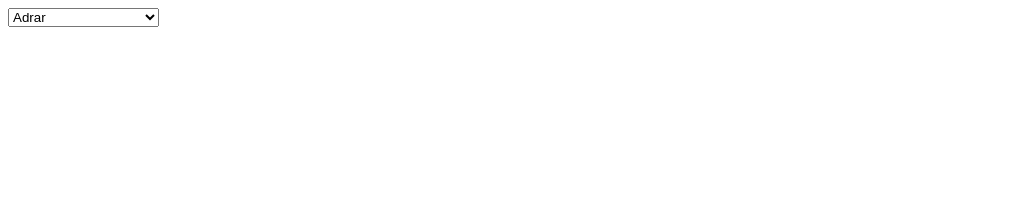
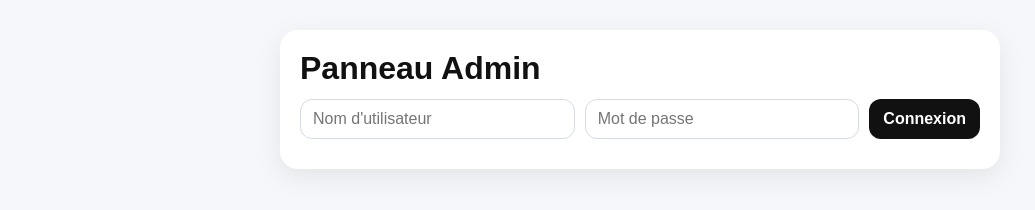
Before and after one commit to Krimozinou/krimo-alertes, a website: page admin.html in a window 1280 px wide. Shown: the whole page, without its empty margins (0-1035 px from the left). Drawn offline with Linux system fonts and the light colour scheme.

Commit message:
Update admin.html

```diff
--- a/admin.html
+++ b/admin.html
@@ -1,73 +1,91 @@
-<select id="region">
-  <option value="Adrar">Adrar</option>
-  <option value="Chlef">Chlef</option>
-  <option value="Laghouat">Laghouat</option>
-  <option value="Oum El Bouaghi">Oum El Bouaghi</option>
-  <option value="Batna">Batna</option>
-  <option value="Béjaïa">Béjaïa</option>
-  <option value="Biskra">Biskra</option>
-  <option value="Béchar">Béchar</option>
-  <option value="Blida">Blida</option>
-  <option value="Bouira">Bouira</option>
-  <option value="Tamanrasset">Tamanrasset</option>
-  <option value="Tébessa">Tébessa</option>
-  <option value="Tlemcen">Tlemcen</option>
-  <option value="Tiaret">Tiaret</option>
-  <option value="Tizi Ouzou">Tizi Ouzou</option>
-  <option value="Alger">Alger</option>
-  <option value="Djelfa">Djelfa</option>
-  <option value="Jijel">Jijel</option>
-  <option value="Sétif">Sétif</option>
-  <option value="Saïda">Saïda</option>
-  <option value="Skikda">Skikda</option>
-  <option value="Sidi Bel Abbès">Sidi Bel Abbès</option>
-  <option value="Annaba">Annaba</option>
-  <option value="Guelma">Guelma</option>
-  <option value="Constantine">Constantine</option>
-  <option value="Médéa">Médéa</option>
-  <option value="Mostaganem">Mostaganem</option>
-  <option value="M’Sila">M’Sila</option>
-  <option value="Mascara">Mascara</option>
-  <option value="Ouargla">Ouargla</option>
-  <option value="Oran">Oran</option>
-  <option value="El Bayadh">El Bayadh</option>
-  <option value="Illizi">Illizi</option>
-  <option value="Bordj Bou Arréridj">Bordj Bou Arréridj</option>
-  <option value="Boumerdès">Boumerdès</option>
-  <option value="El Tarf">El Tarf</option>
-  <option value="Tindouf">Tindouf</option>
-  <option value="Tissemsilt">Tissemsilt</option>
-  <option value="El Oued">El Oued</option>
-  <option value="Khenchela">Khenchela</option>
-  <option value="Souk Ahras">Souk Ahras</option>
-  <option value="Tipaza">Tipaza</option>
-  <option value="Mila">Mila</option>
-  <option value="Aïn Defla">Aïn Defla</option>
-  <option value="Naâma">Naâma</option>
-  <option value="Aïn Témouchent">Aïn Témouchent</option>
-  <option value="Ghardaïa">Ghardaïa</option>
-  <option value="Relizane">Relizane</option>
-  <option value="Timimoun">Timimoun</option>
-  <option value="Bordj Badji Mokhtar">Bordj Badji Mokhtar</option>
-  <option value="Ouled Djellal">Ouled Djellal</option>
-  <option value="Béni Abbès">Béni Abbès</option>
-  <option value="In Salah">In Salah</option>
-  <option value="In Guezzam">In Guezzam</option>
-  <option value="Touggourt">Touggourt</option>
-  <option value="Djanet">Djanet</option>
-  <option value="El Meghaier">El Meghaier</option>
-  <option value="El Meniaa">El Meniaa</option>
+<!doctype html>
+<html lang="fr">
+<head>
+  <meta charset="utf-8" />
+  <meta name="viewport" content="width=device-width,initial-scale=1" />
+  <title>Panneau Admin - Krimo Alertes</title>
+  <link rel="stylesheet" href="/app.css" />
+</head>
+<body>
 
-  <!-- ✅ +11 zones Krimo -->
-  <option value="Aflou">Aflou</option>
-  <option value="Brikcha">Brikcha</option>
-  <option value="El-Qantara">El-Qantara</option>
-  <option value="Bir El Ater">Bir El Ater</option>
-  <option value="El Aricha">El Aricha</option>
-  <option value="Ksar Chelala">Ksar Chelala</option>
-  <option value="Aïn Oussera">Aïn Oussera</option>
-  <option value="M’saâd">M’saâd</option>
-  <option value="Ksar El Boukhari">Ksar El Boukhari</option>
-  <option value="Boussaâda">Boussaâda</option>
-  <option value="El Abiodh Sidi Cheikh">El Abiodh Sidi Cheikh</option>
-</select>
+  <!-- ✅ LOGIN -->
+  <div id="loginBox" class="card" style="max-width: 680px; margin: 30px auto; padding: 20px;">
+    <h1 style="margin:0 0 12px 0;">Panneau Admin</h1>
+
+    <div style="display:flex; gap:10px; flex-wrap:wrap;">
+      <input id="username" placeholder="Nom d'utilisateur" style="flex:1; min-width:200px;" />
+      <input id="password" type="password" placeholder="Mot de passe" style="flex:1; min-width:200px;" />
+      <button id="loginBtn">Connexion</button>
+    </div>
+
+    <div id="loginMsg" style="margin-top:10px; color:#b00020;"></div>
+  </div>
+
+  <!-- ✅ PANEL (CACHE AU DÉBUT) -->
+  <div id="panel" class="card" style="display:none; max-width: 980px; margin: 30px auto; padding: 20px;">
+    <div style="display:flex; justify-content:space-between; align-items:center; gap:10px;">
+      <h1 style="margin:0;">Panneau Admin</h1>
+      <button id="logoutBtn">Déconnexion</button>
+    </div>
+
+    <div style="margin-top:14px; display:grid; grid-template-columns: 1fr 1fr; gap:12px;">
+      <!-- Niveau -->
+      <div>
+        <label style="display:block; margin-bottom:6px;">Niveau</label>
+        <select id="level" style="width:100%;">
+          <option value="none">Aucune alerte</option>
+          <option value="yellow">Jaune (Niveau 01)</option>
+          <option value="orange">Orange (Niveau 02)</option>
+          <option value="red">Rouge (Niveau 03)</option>
+        </select>
+      </div>
+
+      <!-- Région -->
+      <div>
+        <label style="display:block; margin-bottom:6px;">Région</label>
+        <select id="region" style="width:100%;">
+          <option value="OUEST">OUEST</option>
+          <option value="CENTRE-OUEST">CENTRE-OUEST</option>
+          <option value="CENTRE">CENTRE</option>
+          <option value="CENTRE-EST">CENTRE-EST</option>
+          <option value="EST">EST</option>
+        </select>
+      </div>
+
+      <!-- Début -->
+      <div>
+        <label style="display:block; margin-bottom:6px;">Début (optionnel)</label>
+        <input id="startAt" type="datetime-local" style="width:100%;" />
+      </div>
+
+      <!-- Fin -->
+      <div>
+        <label style="display:block; margin-bottom:6px;">Fin (optionnel)</label>
+        <input id="endAt" type="datetime-local" style="width:100%;" />
+      </div>
+    </div>
+
+    <!-- Titre -->
+    <div style="margin-top:12px;">
+      <input id="title" placeholder="Titre (ex: PLUIES DILUVIENNES)" style="width:100%;" />
+    </div>
+
+    <!-- Message -->
+    <div style="margin-top:10px;">
+      <textarea id="message" placeholder="Message (ex: Attention, risque inondation...)" style="width:100%; min-height:120px;"></textarea>
+    </div>
+
+    <div style="margin-top:14px; display:flex; gap:10px; align-items:center; flex-wrap:wrap;">
+      <button id="saveBtn">Publier l’alerte</button>
+      <button id="disableBtn" style="background:#e9eef6; color:#111;">Désactiver</button>
+      <div id="saveMsg" style="font-weight:600;"></div>
+    </div>
+
+    <div style="margin-top:12px;">
+      Page publique : <a href="/" target="_blank">/</a> — Admin : <a href="/admin" target="_blank">/admin</a>
+    </div>
+  </div>
+
+  <script src="/admin.js"></script>
+</body>
+</html>
```
